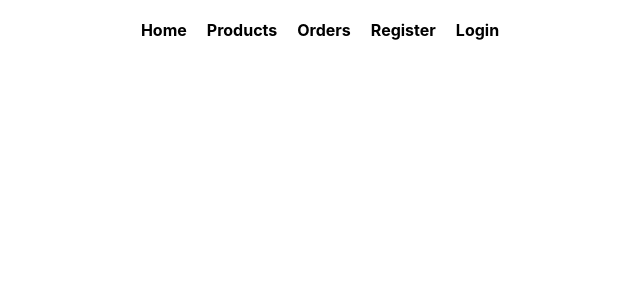
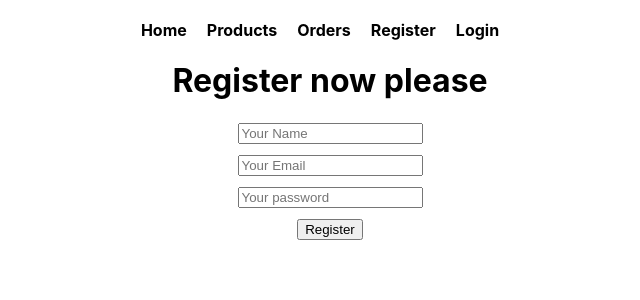
Before and after one commit to neyaznafiz/router-firebase-integration, a React (Create React App) app: page /register in a window 1280 px wide. Shown: the top 300 px of the page, without its empty margins (310-950 px from the left). Built offline with nearby package versions, Linux system fonts and the light colour scheme.

Commit message:
some css added

```diff
--- a/src/App.js
+++ b/src/App.js
@@ -4,6 +4,7 @@ import './App.css';
 import Header from './Components/Header/Header';
 import Home from './Components/Home/Home';
 import Login from './Components/Login/Login';
+import Register from './Components/Register/Register';
 
 function App() {
   return (
@@ -15,6 +16,7 @@ function App() {
 
         <Route path='/' element={<Home></Home>}></Route>
         <Route path='/login' element={<Login></Login>}></Route>
+        <Route path='/register' element={<Register></Register>}></Route>
 
       </Routes>
 
--- a/src/Components/Login/Login.css
+++ b/src/Components/Login/Login.css
@@ -0,0 +1,3 @@
+.login input {
+    margin-bottom: 10px;
+}
--- a/src/Components/Login/Login.js
+++ b/src/Components/Login/Login.js
@@ -4,7 +4,16 @@ import './Login.css'
 const Login = () => {
     return (
         <div>
-            <h1>login please</h1>
+
+<h2>Login Please</h2>
+
+            <form className='login'>
+                <input type="email" placeholder='Your Email' />
+                <br />
+                <input type="password" placeholder='Your password' />
+                <br />
+                <input type="submit" value="Login" />
+            </form>
         </div>
     );
 };
--- a/src/Components/Register/Register.css
+++ b/src/Components/Register/Register.css
@@ -0,0 +1,3 @@
+.register input {
+    margin-bottom: 10px;
+}
--- a/src/Components/Register/Register.js
+++ b/src/Components/Register/Register.js
@@ -1,9 +1,21 @@
 import React from 'react';
+import './Register.css'
 
 const Register = () => {
     return (
         <div>
-            <h1>register</h1>
+            <h1>Register now please</h1>
+
+            <form className='register'>
+                <input type="text" placeholder='Your Name' />
+                <br />
+                <input type="email" placeholder='Your Email' />
+                <br />
+                <input type="password" placeholder='Your password' />
+                <br />
+                <input type="submit" value="Register" />
+            </form>
+
         </div>
     );
 };
```
